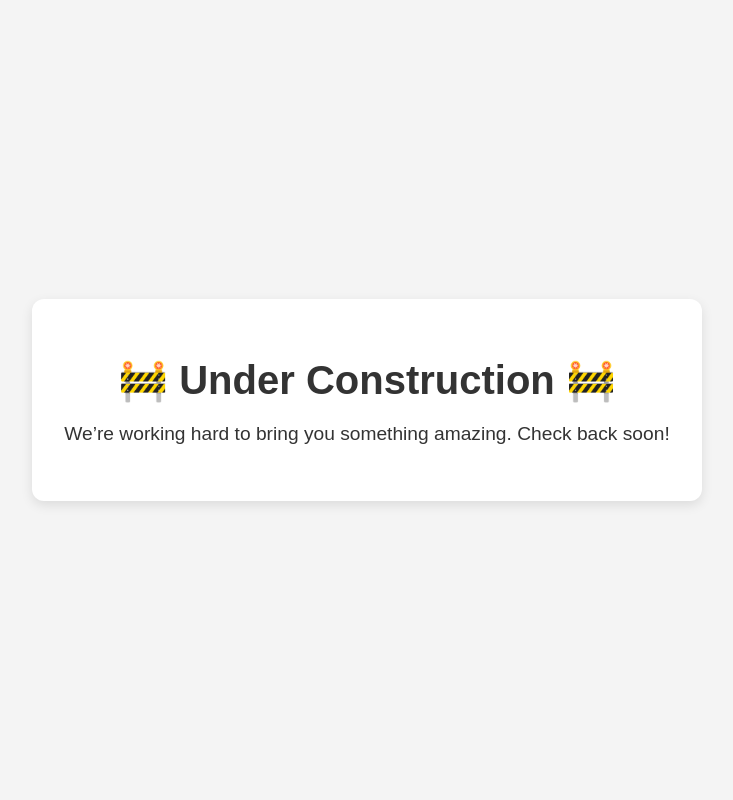
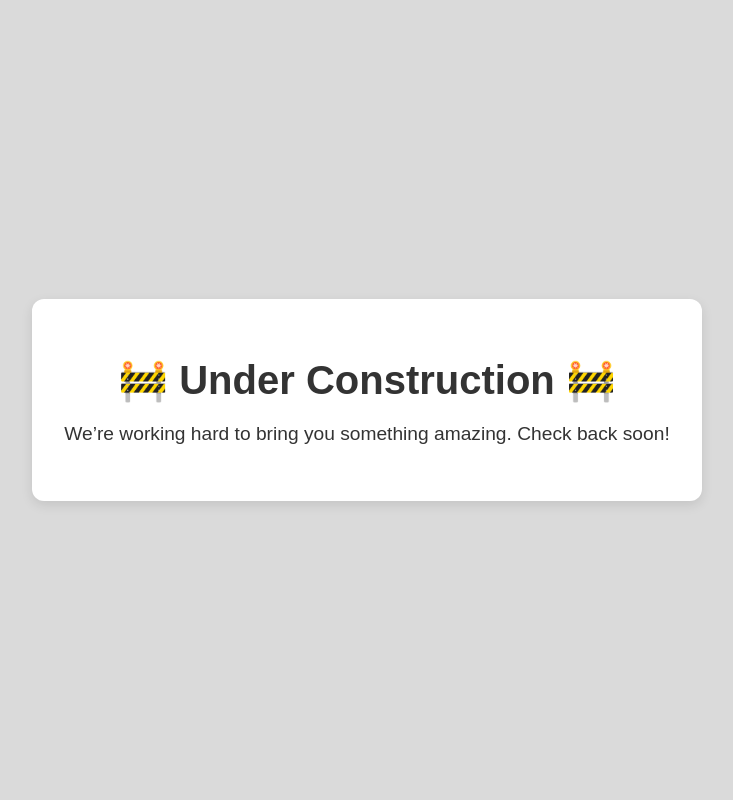
Before and after one commit to Tyler0105/portvio, a PHP site: page / in a window 1280 px wide. Shown: the whole page, without its empty margins (273-1006 px from the left). Run offline with PHP 8.4, Linux system fonts and the light colour scheme.

Commit message:
alternate body colour

```diff
--- a/style.css
+++ b/style.css
@@ -5,7 +5,7 @@ body {
     justify-content: center;
     align-items: center;
     font-family: Arial, sans-serif;
-    background: #f4f4f4;
+    background: #dadada;
     color: #333;
 }
 .container {
```
